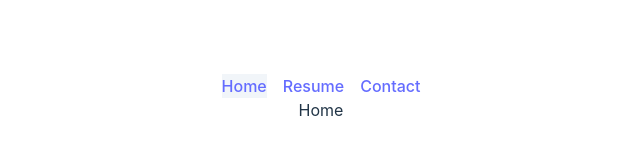
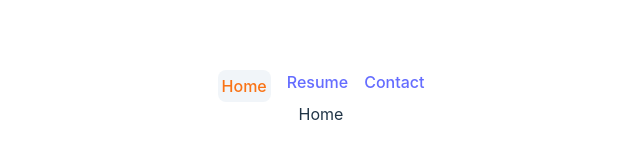
Before and after one commit to Teja-saie/2023-portfolio, a React (Vite) app: page / in a window 1280 px wide. Shown: the part 302-460 px from the top of the page, without its empty margins (319-959 px from the left). Built offline with nearby package versions, Linux system fonts and the light colour scheme.

Commit message:
added styling to menu

```diff
--- a/src/assets/Components/Menu.tsx
+++ b/src/assets/Components/Menu.tsx
@@ -1,18 +1,43 @@
-import React from 'react'
-import {NavLink} from "react-router-dom"
-
-
+import React from "react";
+import { NavLink } from "react-router-dom";
 
 const Menu = () => {
   return (
     <div>
-        <nav className='flex space-x-4'>
-        <NavLink to="/" className={({ isActive }) =>   isActive ? 'bg-slate-100' : undefined} >Home</NavLink>
-        <NavLink to="/resume/" className={({ isActive }) =>   isActive ? 'activeStyle' : undefined} >Resume</NavLink>
-        <NavLink to="/contact/" className={({ isActive }) =>   isActive ? 'activeStyle' : undefined} >Contact</NavLink>
-        </nav>
+      <nav className="flex space-x-4">
+        <NavLink
+          to="/"
+          className={({ isActive }) =>
+            isActive
+              ? "bg-slate-100 rounded-lg text-orange-500 p-1"
+              : "hover:bg-red-600 hover:rounded-lg hover:text-white"
+          }
+        >
+          Home
+        </NavLink>
+        <NavLink
+          to="/resume/"
+          className={({ isActive }) =>
+            isActive
+              ? "bg-slate-100 rounded-lg text-orange-500 p-1"
+              : "hover:bg-red-600 hover:rounded-lg hover:text-white"
+          }
+        >
+          Resume
+        </NavLink>
+        <NavLink
+          to="/contact/"
+          className={({ isActive }) =>
+            isActive
+              ? "bg-slate-100 rounded-lg text-orange-500 p-1"
+              : "hover:bg-red-600 hover:rounded-lg hover:text-white"
+          }
+        >
+          Contact
+        </NavLink>
+      </nav>
     </div>
-  )
-}
+  );
+};
 
-export default Menu
+export default Menu;
```
